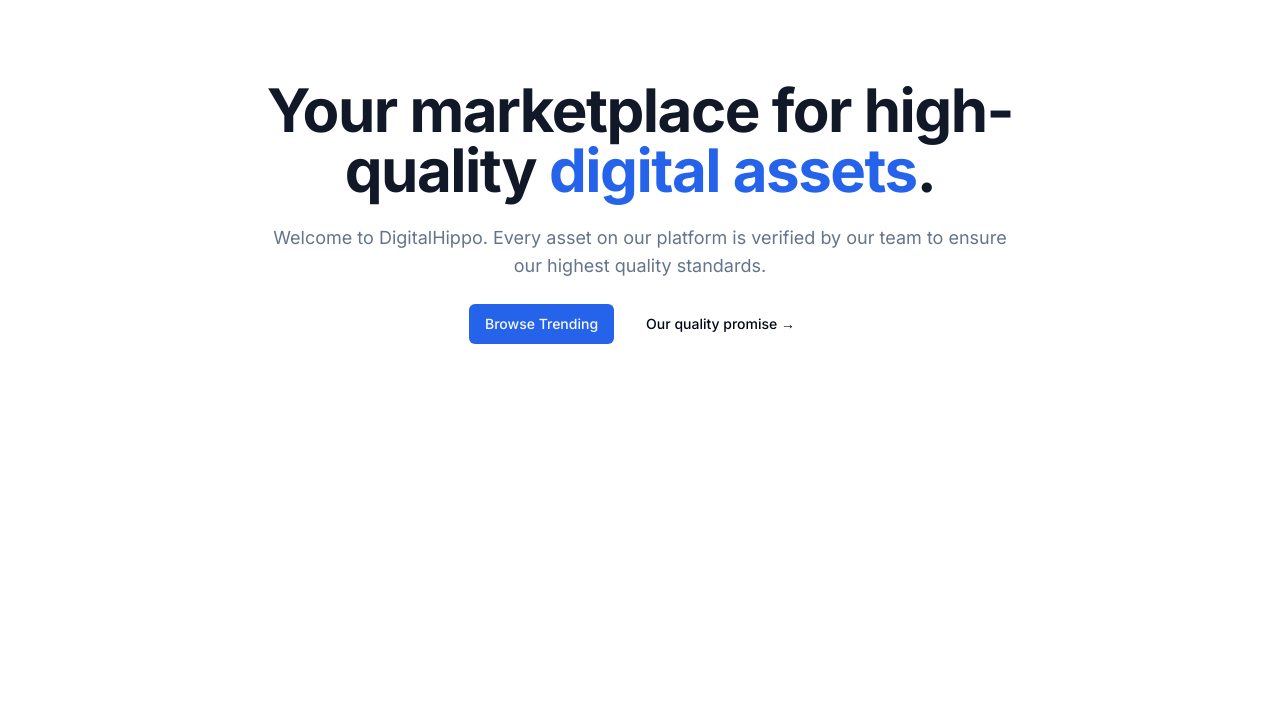
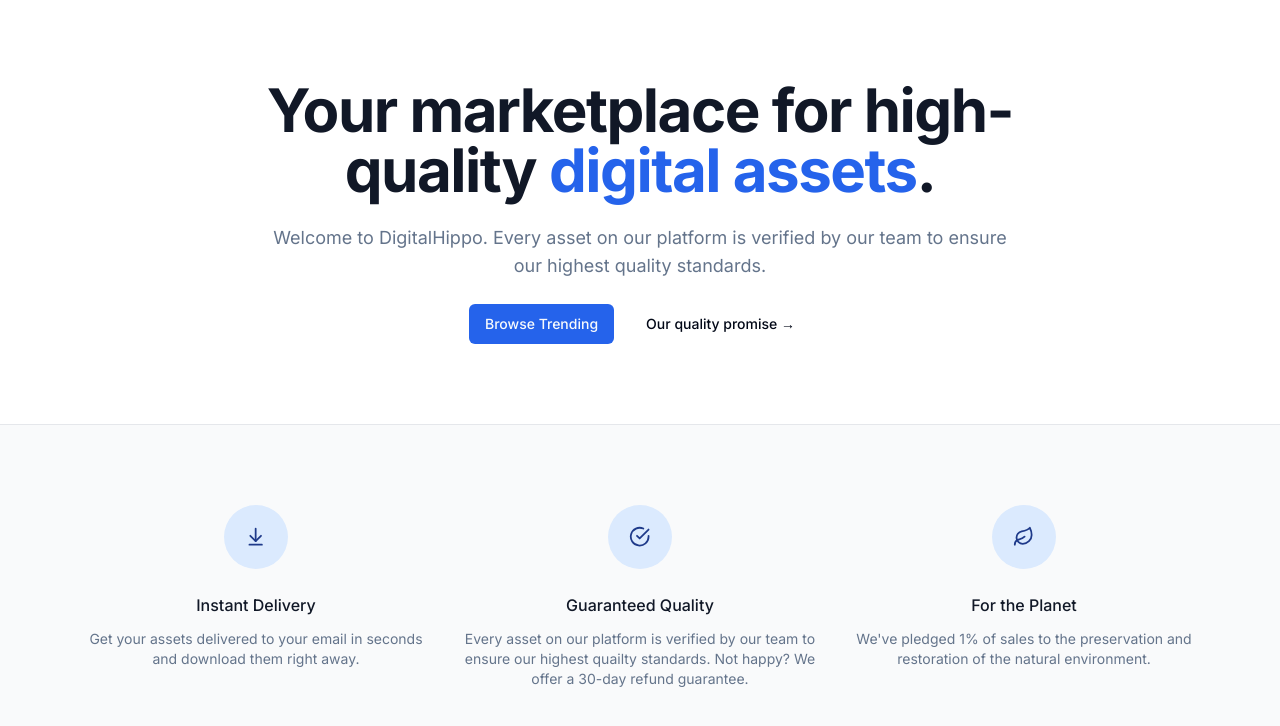
Before and after one commit to vivian820225/nextjs-marketplace, a Next.js app: page / in a window 1280 px wide. Shown: the top 726 px of the page. Built offline with nearby package versions, Linux system fonts and the light colour scheme.

Commit message:
Add: landing page

```diff
--- a/src/app/page.tsx
+++ b/src/app/page.tsx
@@ -1,9 +1,32 @@
 import MaxWidthWrapper from '@/components/MaxWidthWrapper'
 import { Button, buttonVariants } from '@/components/ui/button'
+import { ArrowDownToLine, CheckCircle, Leaf } from 'lucide-react'
 import Link from 'next/link'
+
+const perks = [
+  {
+    name: 'Instant Delivery',
+    Icon: ArrowDownToLine,
+    description:
+      'Get your assets delivered to your email in seconds and download them right away.',
+  },
+  {
+    name: 'Guaranteed Quality',
+    Icon: CheckCircle,
+    description:
+      'Every asset on our platform is verified by our team to ensure our highest quailty standards. Not happy? We offer a 30-day refund guarantee.',
+  },
+  {
+    name: 'For the Planet',
+    Icon: Leaf,
+    description:
+      "We've pledged 1% of sales to the preservation and restoration of the natural environment.",
+  },
+]
 
 export default function Home() {
   return (
+    <>
       <MaxWidthWrapper>
         <div className="py-20 mx-auto text-center flex flex-col items-center max-w-3xl">
           <h1 className="text-4xl font-bold tracking-tight text-gray-900 sm:text-6xl">
@@ -22,5 +45,34 @@
           </div>
         </div>
       </MaxWidthWrapper>
+      <section className="border-t border-gray-200 bg-gray-50">
+        <MaxWidthWrapper className="py-20">
+          <div className="grid grid-cols-1 gap-y-12 sm:grid-cols-2 sm:gap-x-6 lg:grid-cols-3 lg:gap-x-8 lg:gap-y-0">
+            {perks.map((perk) => {
+              return (
+                <div
+                  key={perk.name}
+                  className="text-center md:flex md:items-start md:text-left lg:block lg:text-center"
+                >
+                  <div className="md:flex-shrink-0 flex justify-center">
+                    <div className="h-16 w-16 flex items-center justify-center rounded-full bg-blue-100 text-blue-900">
+                      {<perk.Icon className="w-1/3 h-1/3" />}
+                    </div>
+                  </div>
+                  <div className="mt-6 md:ml-4 md:mt-0 lg:ml-0 lg:mt-6">
+                    <h3 className="text-base font-medium text-gray-900">
+                      {perk.name}
+                    </h3>
+                    <p className="mt-3 text-sm text-muted-foreground">
+                      {perk.description}
+                    </p>
+                  </div>
+                </div>
+              )
+            })}
+          </div>
+        </MaxWidthWrapper>
+      </section>
+    </>
   )
 }
```
Lines whose indentation alone changed are shown as unchanged.
